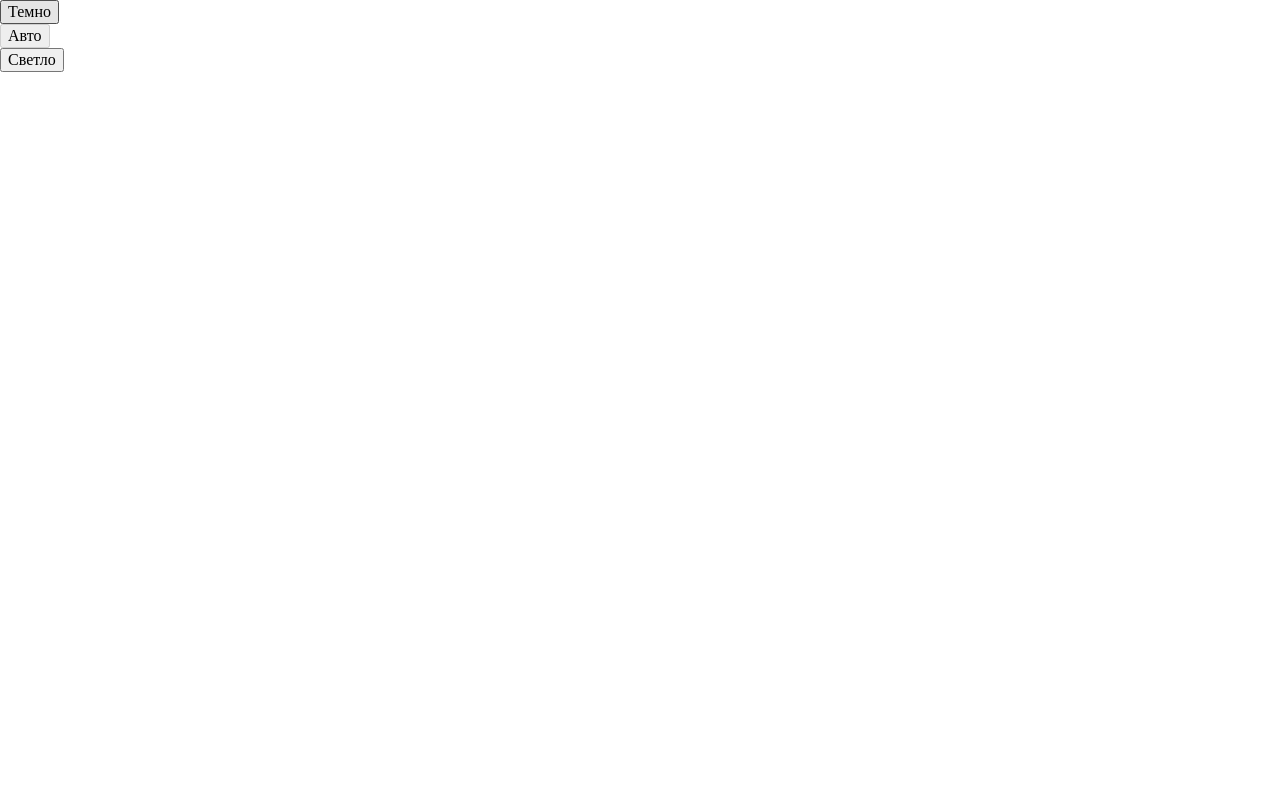
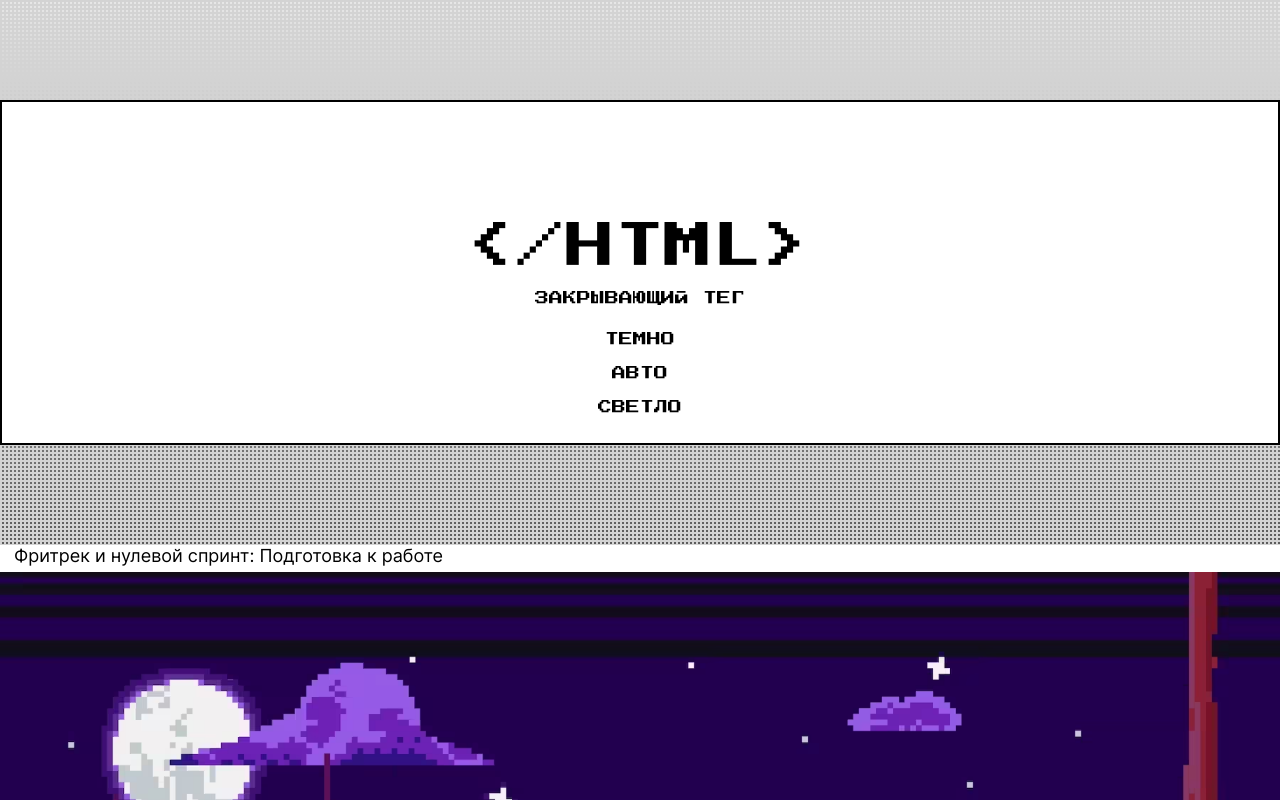
Before and after one commit to YIOXIO/zakrivayuschiy-teg-f, a plain HTML site: page index.html in a window 1280 px wide. Shown: the top 800 px of the page. Drawn offline with Linux system fonts and the light colour scheme.

Commit message:
Initial commit

```diff
--- a/fonts/fonts.css
+++ b/fonts/fonts.css
@@ -1 +1,17 @@
 /* В этом файле вы импортируете все шрифты для сайта. Один из них вариативный и требует особенной настройки */
+@font-face {
+    font-display: swap;
+    font-family: 'Inter-Variable';
+    src:
+      local('Inter-Variable'),
+      url(./Inter-Variable.woff2) format('woff2 supports variations'),
+          url(./Inter-Variable.woff2) format('woff2-variations');
+    font-weight: 400 785;
+}
+
+@font-face {
+    font-display: swap;
+    font-family: 'PressStart2P-Regular';
+    src: url(./PressStart2P-Regular.woff) format('woff');
+    font-weight: 400;
+}
--- a/index.html
+++ b/index.html
@@ -14,6 +14,12 @@
   </head>
   <body class="page">
     <header class="header">
+      <h1 class="header__title">
+        &lt;/Html&gt;
+      </h1>
+      <h2 class="header__subtitle">
+        закрывающий тег
+      </h2>
       <nav class="theme-menu header__theme-menu">
         <!-- Не меняйте разметку этого списка, иначе скрипты перестанут работать -->
         <ul class="theme-menu__list">
@@ -40,7 +46,24 @@
         </ul>
       </nav>
     </header>
-    <main></main>
+    <main class="main">
+      <article class="card">
+        <h2 class="card__title">
+          Фритрек и нулевой спринт: Подготовка к работе
+        </h2>
+        <picture class="card__picture">
+            <source srcset="./images/car.avif" type="image/avif">
+            <source srcset="./images/car.webp" type="image/webp">
+            <img class="card__image" src="./images/car.png" loading="lazy" alt="На изображении пиксельная иллюстрация автомобиля в лесу у костра ">
+        </picture>
+        <p class="card__description">
+          Это было самое начало пути. На этом этапе важно было проникнуться основами и настроиться на учёбу. И, возможно, подумать, как новые знания могут повлиять на ваше будущее.
+        </p>
+        <p class="card__description">
+          Место для ваших воспоминаний о начале обучения.
+        </p>
+      </article>
+    </main>
     <script src="./scripts/like.js"></script>
   </body>
 </html>
--- a/styles/style.css
+++ b/styles/style.css
@@ -17,4 +17,82 @@
 .page {
   min-inline-size: 320px;
   min-block-size: 100dvb;
+  font-family: var(--main-font);
+  font-variation-settings: var(--main-weight);
+  background-image: var(--bg-image);
+  background-size: cover;
+  background-attachment: fixed;
 }
+
+.header {
+  margin-block: 100px;
+  padding-inline: 14px;
+  padding-block: 120px 25px;
+  border: 2px solid black;
+  background-color: var(--bg-color);
+}
+
+.header__title{
+color: var(--Themes-mainColor, #000);
+font: 400 49px var(--accent-font);
+line-height: normal;
+text-transform: uppercase;
+text-align: center;
+}
+
+.header__subtitle{
+color: var(--Themes-mainColor, #000);
+font: 400 14px var(--accent-font);
+line-height: normal;
+text-transform: uppercase;
+margin-block: 20px 25px;
+text-align: center;
+}
+
+.theme-menu__list{
+  display: flex;
+    flex-direction: column;
+    align-items: center;
+    gap: 14px;
+}
+.theme-menu__button{
+  color: var(--Themes-mainColor, #000);
+font-family: var(--accent-font);
+font-size: 14px;
+font-style: normal;
+font-weight: 400;
+line-height: normal;
+text-transform: uppercase;
+background: transparent;
+border: none;
+padding: 0;
+margin: 0;
+}
+
+.card{
+  background-color: #fff;
+}
+
+.card__title{
+  color: var(--Themes-mainColor, #000);
+font-size: 18px;
+font-style: normal;
+font-family: var(--main-font);
+font-weight: var(--accent-weight);
+line-height: normal;
+padding-block: 0px 6px;
+padding-inline: 14px;
+}
+
+.card__image{
+  inline-size: 100%;
+  object-fit: cover;
+  object-position: right;
+  margin-block-end: 27px;
+}
+
+.card__descritption{
+  font-family: var(--accent-font);
+  padding-inline: 25px;
+  margin-block-end: 25px;
+}
--- a/styles/variables.css
+++ b/styles/variables.css
@@ -1 +1,15 @@
 /* В этом файле будут храниться все значения переменных в исходном состоянии, а так же их изменения в зависимости от ширины устройства */
+:root{
+    --main-font: 'Inter-Variable', arial, sans-serif;
+    --accent-font: 'PressStart2P-Regular', arial, sans-serif;
+    --main-weight: 'wght' 400;
+    --accent-weight: 'wght' 700;
+    --bg-color:#fff;
+    --bg-image:
+        repeating-linear-gradient(90deg, #d3d3d3 0, #d3d3d3 2px, transparent 2px, transparent 4px),
+        repeating-linear-gradient(to bottom, #d3d3d3 0, #d3d3d3 2px, transparent 2px, transparent 4px),
+        linear-gradient(to bottom, #e7e7e7 0.01%, #1a1a1a);
+    --accent-color:#000;
+    --text-color: #fff;
+    --accent-color: #000;
+}
```
Also changed, not shown: images/car.avif (added), images/car.png (added), images/car.webp (added), 2 other files.
